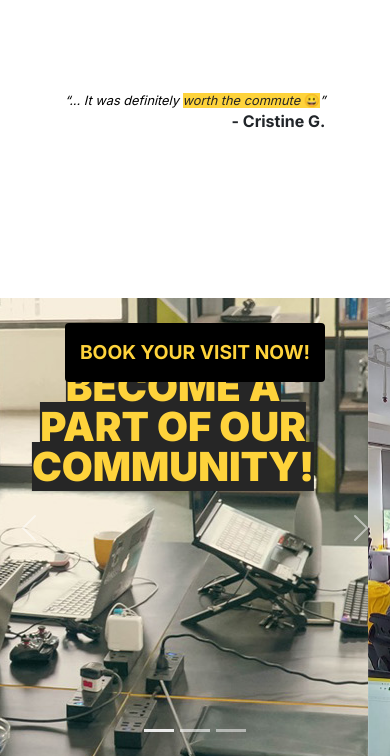
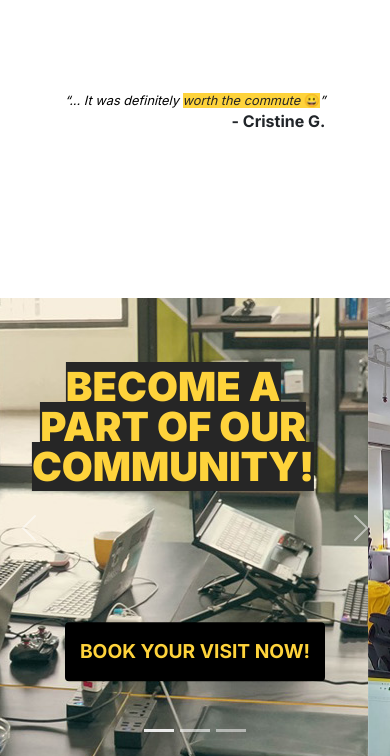
Before and after one commit to sether31/seth, a plain HTML site: page index.html in a window 390 px wide. Shown: the part 4089-4845 px from the top of the page. Drawn offline with nearby package versions, Linux system fonts and the light colour scheme; grey boxes are pictures that could not be loaded.

Commit message:
caro btnnn

```diff
--- a/assets/css/style.css
+++ b/assets/css/style.css
@@ -643,9 +643,9 @@ footer h3{
     .ju-txt-bttn {
         position: absolute;
         z-index: 1;
-        top: 0;
+        top: 45%;
         left: 50%;
-        transform: translate(-50%);
+        transform: translate(-50%, 85%);
         width: 500px;
     }
 
```
